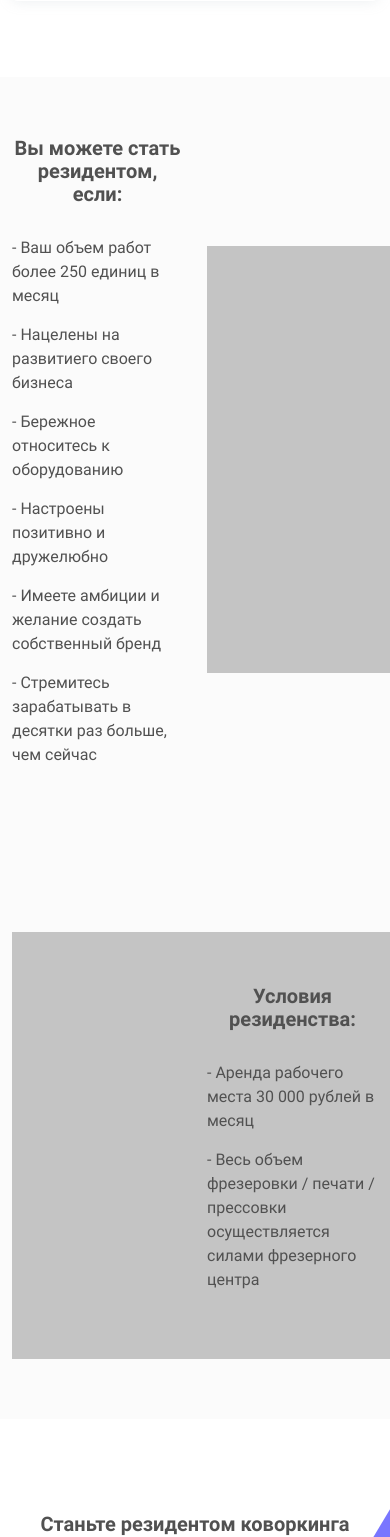
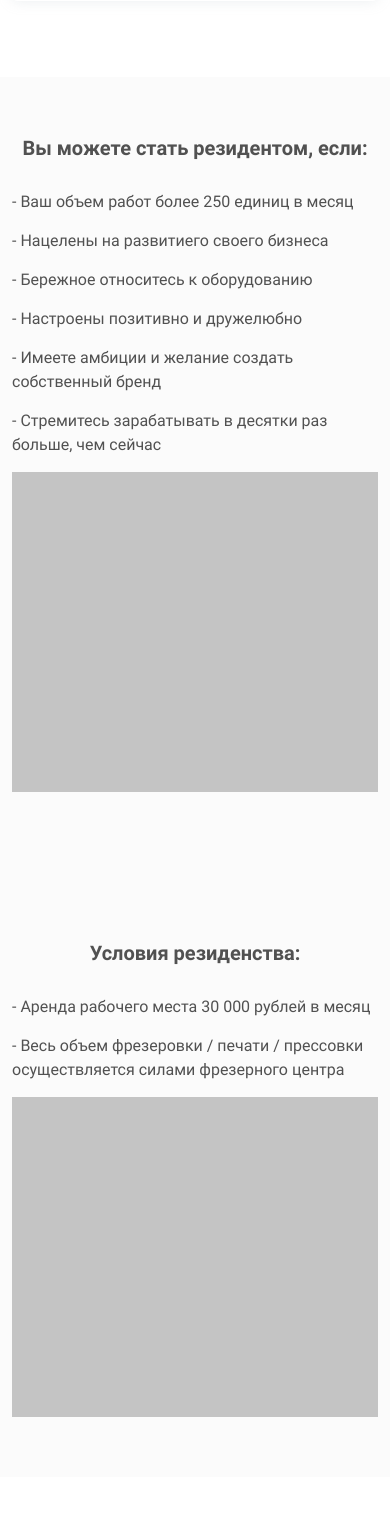
Before and after one commit to acr0matic/MillAX, a PHP site: page /coworking.php in a window 390 px wide. Shown: the part 2625-4162 px from the top of the page. Run offline with PHP 8.4, Linux system fonts and the light colour scheme; style sheets or scripts are compiled from the project's sources.

Commit message:
feat: адаптив "условия резидентства" и "ценнности"

```diff
--- a/src/coworking.php
+++ b/src/coworking.php
@@ -275,7 +275,7 @@
         <div class="statement">
           <div class="statement__item">
             <div class="row align-items-center">
-              <div class="col-6">
+              <div class="col-12 col-md-6">
                 <h3 class="statement__title">Вы можете стать резидентом, если:</h3>
 
                 <ul class="statement__list list list--unmarked">
@@ -305,7 +305,7 @@
               </div>
               <!-- /.col-6 -->
 
-              <div class="col-6">
+              <div class="col-12 col-md-6">
                 <a href="img/pictures/statement/statement-photo.jpg" data-fslightbox="statement-1">
                   <img class="statement__photo lazyload" data-src="img/pictures/statement/statement-photo.jpg" src="img/pictures/statement/statement-photo.jpg" alt="">
                 </a>
@@ -318,7 +318,7 @@
 
           <div class="statement__item">
             <div class="row flex-row-reverse align-items-center">
-              <div class="col-6">
+              <div class="col-12 col-md-6"">
                 <h3 class="statement__title">Условия резиденства:</h3>
 
                 <ul class="statement__list list list--unmarked">
@@ -332,7 +332,7 @@
               </div>
               <!-- /.col-6 -->
 
-              <div class="col-6">
+              <div class="col-12 col-md-6"">
                 <a href="img/pictures/statement/statement-photo.jpg" data-fslightbox="statement-2">
                   <img class="statement__photo lazyload" data-src="img/pictures/statement/statement-photo.jpg" src="img/pictures/statement/statement-photo-preview.jpg" alt="">
                 </a>
--- a/src/scss/layout/pages/coworking/_statement.scss
+++ b/src/scss/layout/pages/coworking/_statement.scss
@@ -55,9 +55,13 @@
   }
 
   &__photo {
-    width: 560px;
+    width: 100%;
     height: 427px;
 
     object-fit: cover;
+
+    @include breakpoint($breakpoint-tablet-large) {
+      height: 320px;
+    }
   }
 }
--- a/src/scss/layout/pages/main/_worth.scss
+++ b/src/scss/layout/pages/main/_worth.scss
@@ -10,6 +10,13 @@
   color: $text-white;
 
   clip-path: polygon(0 0, 100% 0, 100% 80%, 0% 100%);
+
+  @include breakpoint($breakpoint-mobile-large) {
+    padding-top: 60px;
+    padding-bottom: 0;
+
+    clip-path: polygon(0 0, 100% 0, 100% 100%, 0% 100%);
+  }
 }
 
 .worth {
@@ -28,6 +35,10 @@
     @include breakpoint($breakpoint-laptop-large) {
       width: 450px;
       height: 450px;
+    }
+
+    @include breakpoint($breakpoint-mobile-large) {
+      display: none;
     }
   }
 
@@ -73,11 +84,22 @@
     width: 100%;
 
     transform: translateX(-50%);
+
+    @include breakpoint($breakpoint-mobile-large) {
+      position: static;
+
+      transform: translateX(0);
+    }
   }
 
   &__row {
     display: flex;
     justify-content: space-between;
+
+    @include breakpoint($breakpoint-mobile-large) {
+      flex-direction: column;
+      align-items: center;
+    }
 
     &:nth-child(1) {
       width: 100%;
@@ -90,6 +112,12 @@
 
         width: 85%;
       }
+
+      @include breakpoint($breakpoint-mobile-large) {
+        width: 100%;
+
+        margin-bottom: 0;
+      }
     }
 
     &:nth-child(2) {
@@ -101,6 +129,10 @@
       @include breakpoint($breakpoint-laptop-large) {
         margin-bottom: 100px;
       }
+
+      @include breakpoint($breakpoint-mobile-large) {
+        margin-bottom: 0;
+      }
     }
 
     &:nth-child(3) {
@@ -109,6 +141,10 @@
 
       @include breakpoint($breakpoint-laptop-large) {
         width: 85%;
+      }
+
+      @include breakpoint($breakpoint-mobile-large) {
+        width: 100%;
       }
     }
   }
@@ -122,6 +158,8 @@
 
     padding: 15px;
 
+    border-radius: 5px;
+
     color: $text-black;
     background-color: $palette-white;
 
@@ -131,6 +169,18 @@
       font-size: $font-size-4;
 
       max-width: 230px;
+    }
+
+    @include breakpoint($breakpoint-mobile-large) {
+      justify-content: center;
+
+      width: 100%;
+      max-width: unset;
+
+      margin-bottom: 15px;
+      padding: 25px;
+
+      font-size: $font-size-5;
     }
 
     &::after {
@@ -144,10 +194,18 @@
       border-radius: 50%;
 
       background-color: $palette-white;
+
+      @include breakpoint($breakpoint-mobile-large) {
+        display: none;
+      }
     }
 
     &:nth-child(1) {
       text-align: right;
+
+      @include breakpoint($breakpoint-mobile-large) {
+        text-align: center;
+      }
 
       &::after {
         content: "";
@@ -156,6 +214,10 @@
     }
 
     &:nth-child(2) {
+      @include breakpoint($breakpoint-mobile-large) {
+        text-align: center;
+      }
+
       &::after {
         content: "";
         left: -35px;
```
